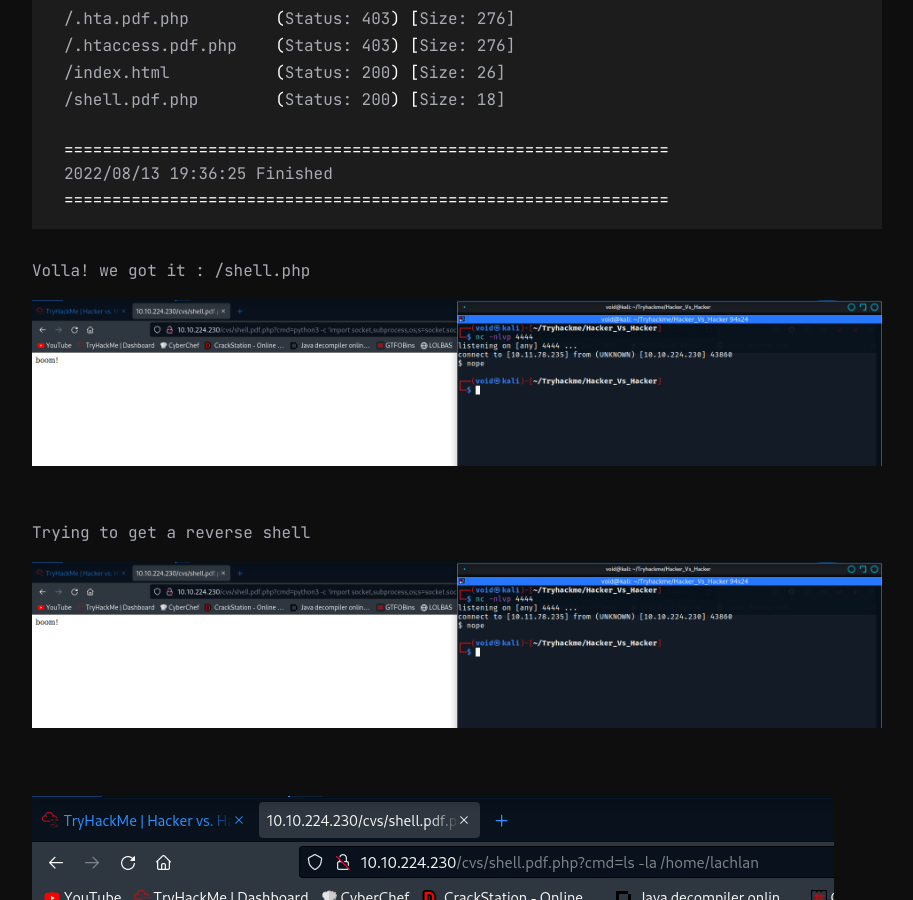
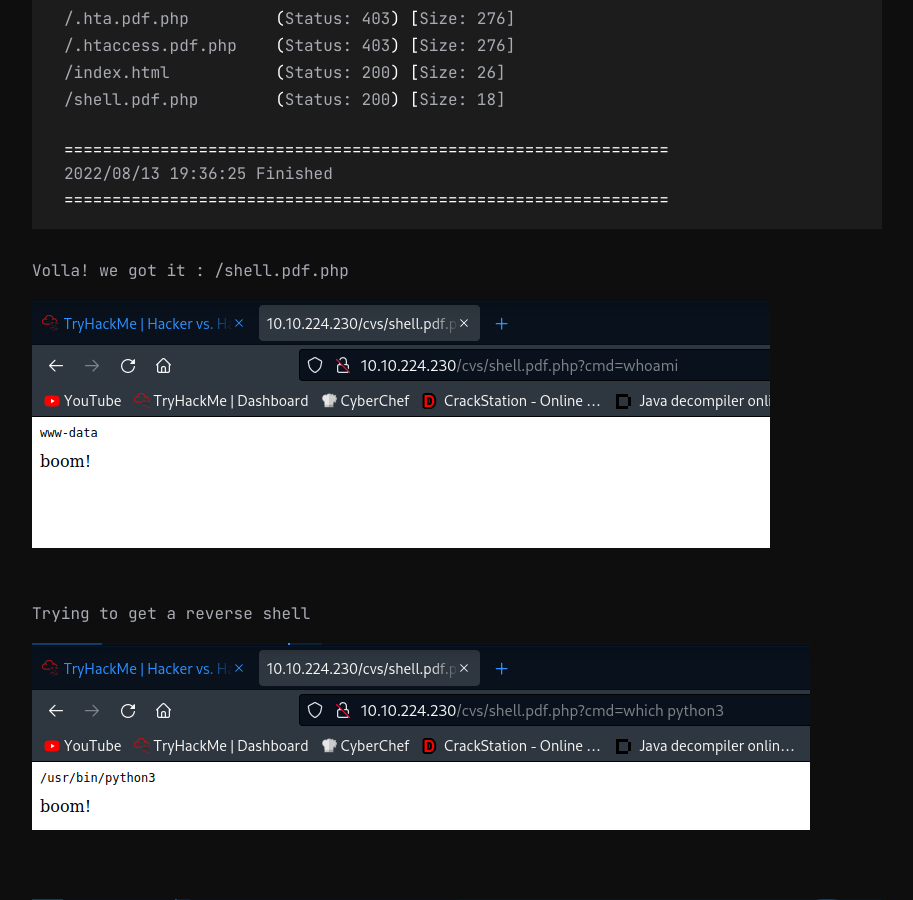
Before and after one commit to VOiD-Ayush/The_Awesome_Blog, a Jekyll site: the page built from all_collections/_posts/2022-08-13-Hacker-Vs-Hacker.md, in a window 1280 px wide and 900 px high, scrolled down 4606 px. Shown: the whole window, without its empty margins (183-1096 px from the left). Built offline with Jekyll 4.4.1, drawn with Linux system fonts in a browser that asks for light colours.

Commit message:
Update 2022-08-13-Hacker-Vs-Hacker.md

````diff
--- a/all_collections/_posts/2022-08-13-Hacker-Vs-Hacker.md
+++ b/all_collections/_posts/2022-08-13-Hacker-Vs-Hacker.md
@@ -67,7 +67,7 @@ Scrolling down we get a CV upload functionality.
 
 Trying to upload a test pdf.
 We have :
-![hvh3.png]({{site.baseurl}}/all_collections/images/hacker_vs_hacker/hvh3.png)
+![hvh1.png]({{site.baseurl}}/all_collections/images/hacker_vs_hacker/hvh3.png)
 
 Looks like the hacker already hacked the page and commented the upload functionality.
 lets breakdown the code
@@ -134,20 +134,23 @@ by OJ Reeves (@TheColonial) & Christian Mehlmauer (@firefart)
 2022/08/13 19:36:25 Finished
 ===============================================================
 ```
-Volla! we got it : /shell.php
-![hvh4.png]({{site.baseurl}}/all_collections/images/hacker_vs_hacker/hvh4.png)
+Volla! we got it : /shell.pdf.php
+![hvh2.png]({{site.baseurl}}/all_collections/images/hacker_vs_hacker/hvh2.png)
 
 Trying to get a reverse shell
-![hvh5.png]({{site.baseurl}}/all_collections/images/hacker_vs_hacker/hvh4.png)
+![hvh3.png]({{site.baseurl}}/all_collections/images/hacker_vs_hacker/hvh3.png)
 
-![hvh6.png]({{site.baseurl}}/all_collections/images/hacker_vs_hacker/hvh6.png)
+![hvh4.png]({{site.baseurl}}/all_collections/images/hacker_vs_hacker/hvh4.png)
 
 
 So we are getting kicked out.
 Further enumeration using webshell.
 
+![hvh5.png]({{site.baseurl}}/all_collections/images/hacker_vs_hacker/hvh5.png)
+
+![hvh6.png]({{site.baseurl}}/all_collections/images/hacker_vs_hacker/hvh6.png)
+
 ![hvh7.png]({{site.baseurl}}/all_collections/images/hacker_vs_hacker/hvh7.png)
-
 
 ```bash
 ┌──(void㉿kali)-[~/Tryhackme/Hacker_Vs_Hacker]
````
